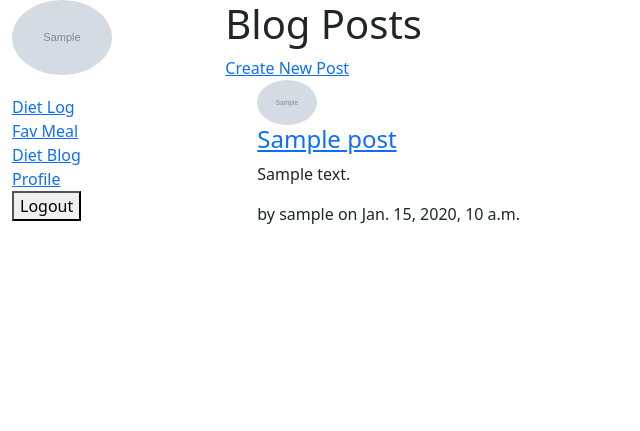
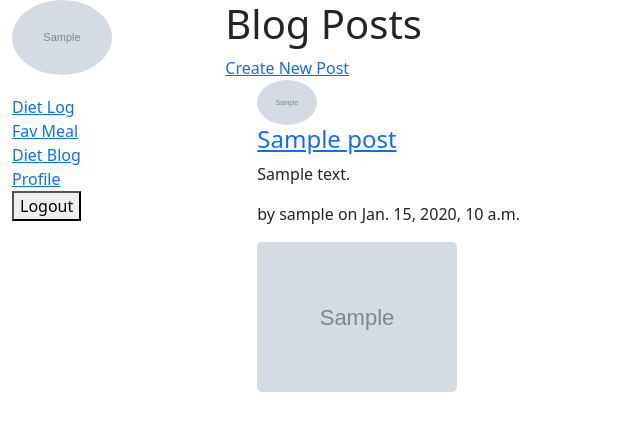
Before and after one commit to RoniShpatz/diet_pal_2, a Django app: page /dietBlog/ in a window 1280 px wide. Shown: the top 431 px of the page, without its empty margins (0-640 px from the left). Run offline with Django 5.2, Linux system fonts and the light colour scheme; a user stored in the database is signed in; tables that the repository leaves empty hold one stand-in row (values such as "Sample post"); grey boxes marked "Sample" are stand-in pictures.

Commit message:
file uplaod

```diff
--- a/dietBlog/templates/post_list.html
+++ b/dietBlog/templates/post_list.html
@@ -27,11 +27,9 @@
               {% endif %}
               <p>{{ post.content }}</p>
               <p>by {{ post.author }} on {{ post.created_at }}</p>
-              {% for file in files_with_meal %}
-              {% if file.meal_id == post.meal.id %}
-                  <img src="{{ file.file.url }}" alt="Meal Image" style="max-width: 200px; border-radius: 5px;">
-              {% endif %}
-              {% endfor %}
+              {% if post.meal and post.meal.file %}
+              <img src="{{ post.meal.file.url }}" alt="Meal Image" style="max-width: 200px; border-radius: 5px;">
+          {% endif %}
           </div>
 
       {% endfor %}
```
